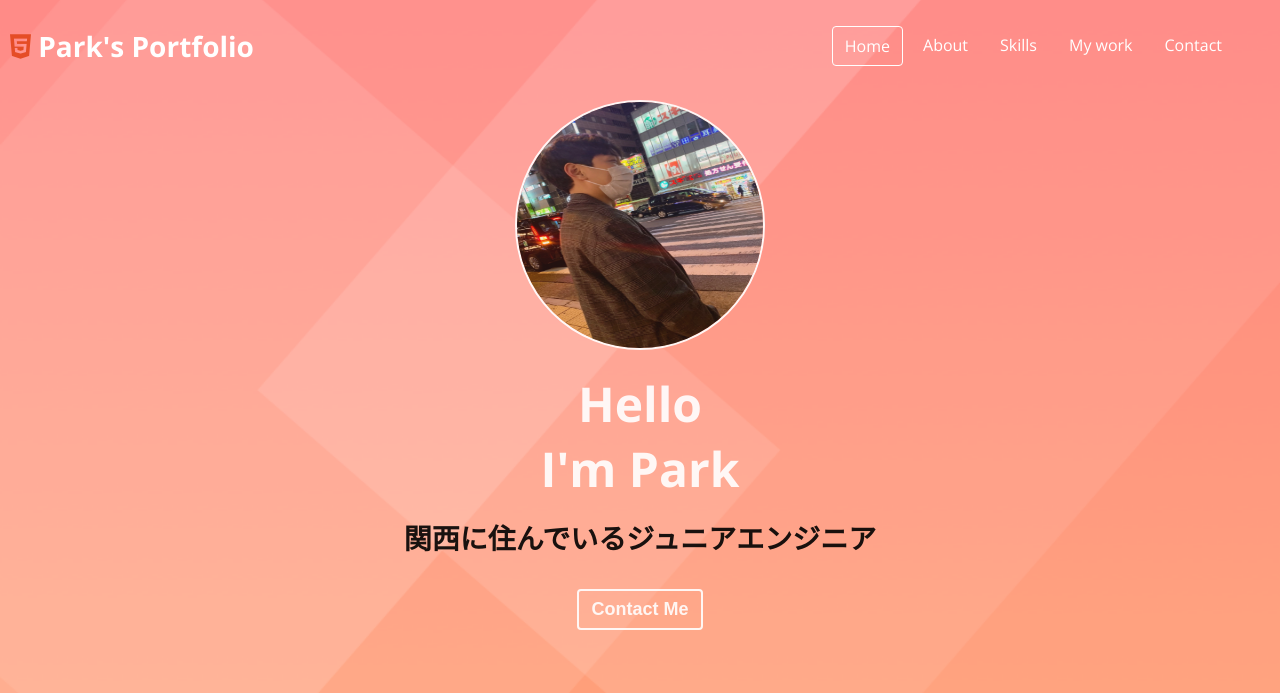
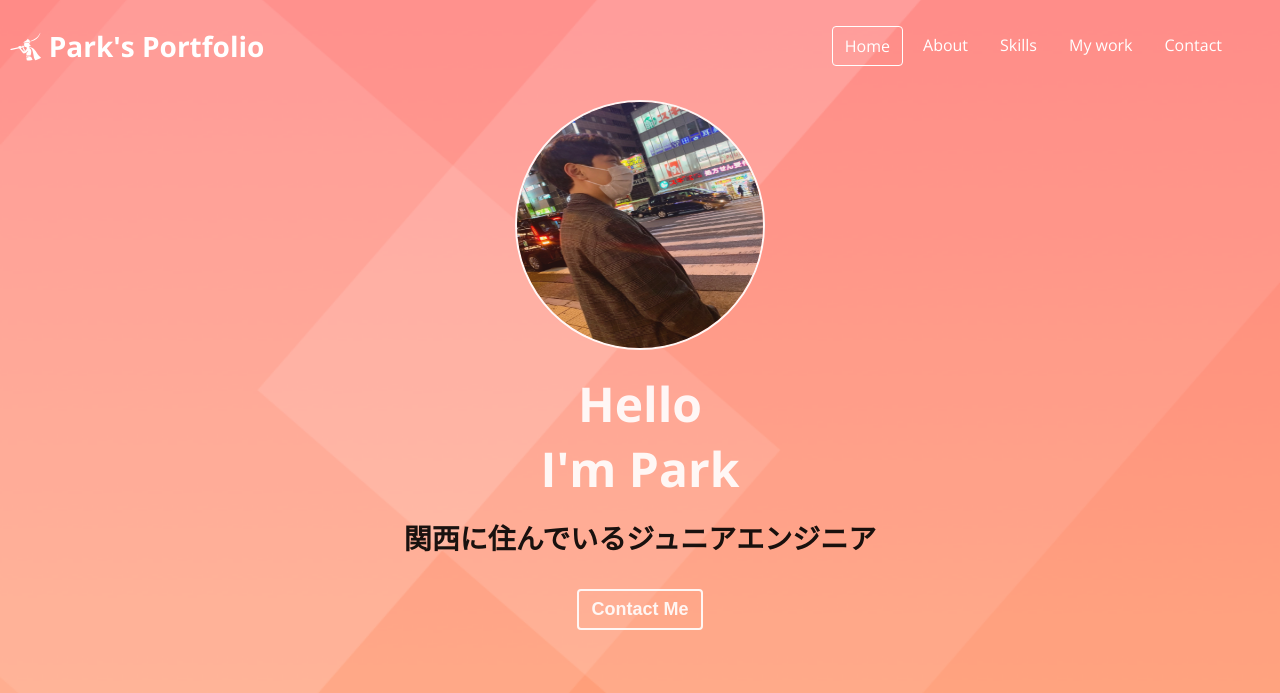
Before and after one commit to J-paku/Portfolio, a PHP site: page / in a window 1280 px wide. Shown: the top 693 px of the page. Run offline with PHP 8.4, Linux system fonts and the light colour scheme; some libraries are stand-ins or nearby versions.

Commit message:
HTML: fix

```diff
--- a/index.html
+++ b/index.html
@@ -21,8 +21,8 @@
     <!-- Navbar -->
     <nav id="navbar">
         <div class="navbar__logo">
-            <i class="fa-brands fa-html5"></i>
-            <a href="#">Park's Portfolio</a>
+
+            <a href="#"><i class="fa-brands fa-pied-piper-alt"></i></i> Park's Portfolio</a>
         </div>
         <div class="navbar__menu">
             <ul class="navbar__menu">
--- a/style.css
+++ b/style.css
@@ -112,7 +112,6 @@ p   {
         font-size: var(--font-medium);
         font-weight: var(--weight-bold);
     }
-
     .navbar__menu__item {
         padding: 8px 12px;
         margin: 0 4px;
```
